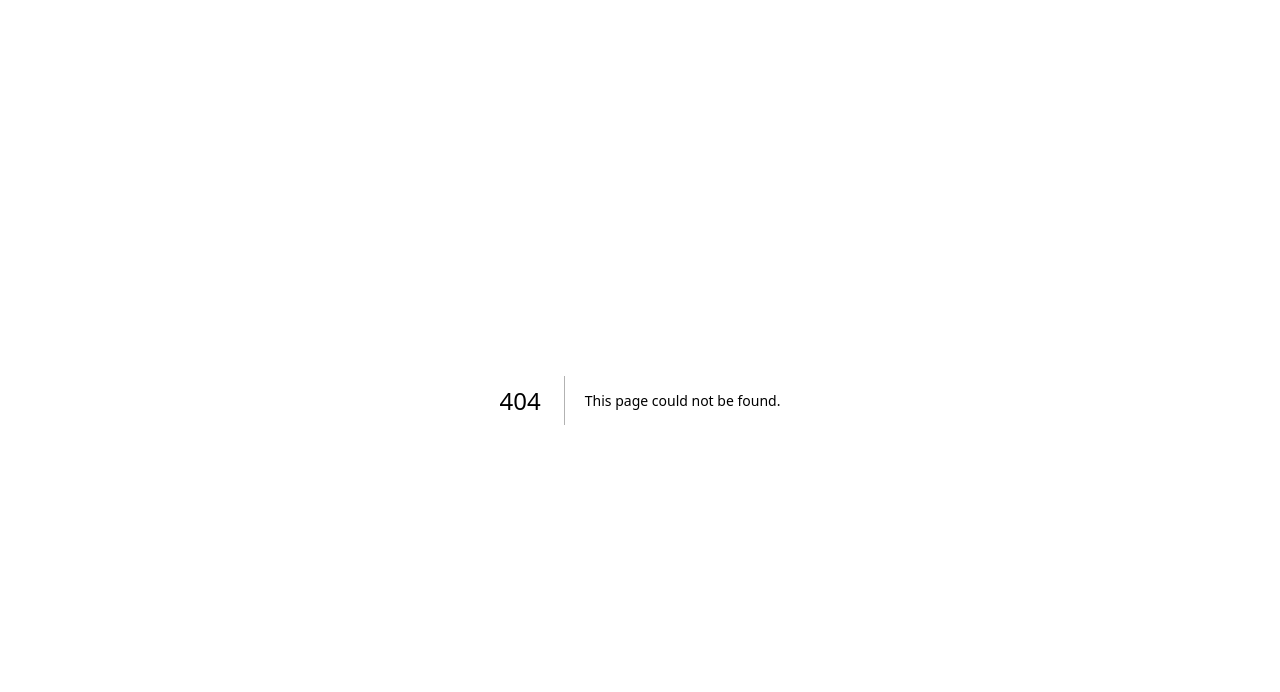
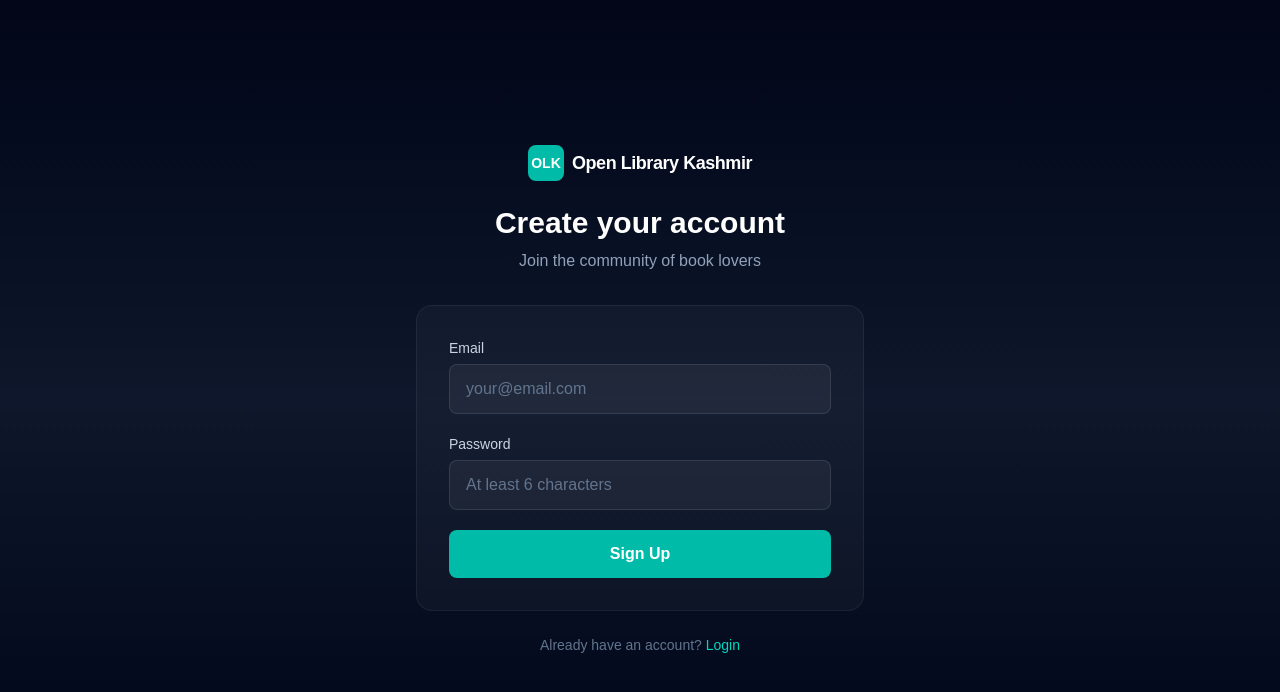
Before and after one commit to Owais-Saleem-Lone/olk, a Next.js app: page /register in a window 1280 px wide. Before the commit this address had no page. Shown: the top 692 px of the page. Built offline with nearby package versions, Linux system fonts and the light colour scheme; no server answers.

Commit message:
created user account

```diff
--- a/package.json
+++ b/package.json
@@ -9,6 +9,8 @@
     "lint": "eslint"
   },
   "dependencies": {
+    "@supabase/ssr": "^0.10.3",
+    "@supabase/supabase-js": "^2.106.2",
     "next": "16.2.6",
     "react": "19.2.4",
     "react-dom": "19.2.4"
--- /dev/null
+++ b/src/app/register/page.tsx
@@ -0,0 +1,95 @@
+"use client"
+
+import { useState } from 'react'
+import { createClient } from '@/lib/supabase/client'
+import Link from 'next/link'
+
+export default function RegisterPage() {
+  const supabase = createClient()
+  const [email, setEmail] = useState('')
+  const [password, setPassword] = useState('')
+  const [loading, setLoading] = useState(false)
+  const [message, setMessage] = useState('')
+
+  const handleSignUp = async (e: React.FormEvent) => {
+    e.preventDefault()
+    setLoading(true)
+    setMessage('')
+
+    const { error } = await supabase.auth.signUp({
+      email,
+      password,
+      options: {
+        emailRedirectTo: `${window.location.origin}/browse`,
+      }
+    })
+
+    if (error) {
+      setMessage(error.message)
+    } else {
+      setMessage('Check your email for the confirmation link!')
+    }
+    setLoading(false)
+  }
+
+  return (
+    <div className="min-h-screen bg-gradient-to-b from-slate-950 via-slate-900 to-slate-950 text-white flex items-center justify-center px-4">
+      <div className="w-full max-w-md">
+        <div className="text-center mb-8">
+          <Link href="/" className="inline-flex items-center gap-2 mb-6">
+            <div className="w-9 h-9 rounded-lg bg-teal-500 flex items-center justify-center font-bold text-sm">OLK</div>
+            <span className="text-lg font-semibold tracking-tight">Open Library Kashmir</span>
+          </Link>
+          <h1 className="text-3xl font-bold">Create your account</h1>
+          <p className="text-slate-400 mt-2">Join the community of book lovers</p>
+        </div>
+
+        <form onSubmit={handleSignUp} className="bg-white/[0.03] border border-white/[0.06] rounded-2xl p-8 space-y-5">
+
+          <div>
+            <label className="block text-sm font-medium text-slate-300 mb-1.5">Email</label>
+            <input
+              type="email"
+              required
+              value={email}
+              onChange={(e) => setEmail(e.target.value)}
+              className="w-full bg-white/5 border border-white/10 rounded-lg px-4 py-3 text-white placeholder-slate-500 focus:outline-none focus:ring-2 focus:ring-teal-500 focus:border-transparent"
+              placeholder="your@email.com"
+            />
+          </div>
+
+          <div>
+            <label className="block text-sm font-medium text-slate-300 mb-1.5">Password</label>
+            <input
+              type="password"
+              required
+              value={password}
+              onChange={(e) => setPassword(e.target.value)}
+              className="w-full bg-white/5 border border-white/10 rounded-lg px-4 py-3 text-white placeholder-slate-500 focus:outline-none focus:ring-2 focus:ring-teal-500 focus:border-transparent"
+              placeholder="At least 6 characters"
+            />
+          </div>
+
+          <button
+            type="submit"
+            disabled={loading}
+            className="w-full bg-teal-500 hover:bg-teal-400 disabled:opacity-50 text-white font-semibold py-3 rounded-lg transition-colors"
+          >
+            {loading ? 'Creating account...' : 'Sign Up'}
+          </button>
+
+          {message && (
+            <p className={`text-sm text-center ${message.includes('Check') ? 'text-teal-400' : 'text-red-400'}`}>
+              {message}
+            </p>
+          )}
+        </form>
+
+        <p className="text-center text-sm text-slate-500 mt-6">
+          Already have an account?{' '}
+          <Link href="/login" className="text-teal-400 hover:underline">Login</Link>
+        </p>
+      </div>
+    </div>
+  )
+}
--- /dev/null
+++ b/src/lib/supabase/client.ts
@@ -0,0 +1,8 @@
+import { createBrowserClient } from '@supabase/ssr'
+
+export function createClient() {
+  return createBrowserClient(
+    process.env.NEXT_PUBLIC_SUPABASE_URL!,
+    process.env.NEXT_PUBLIC_SUPABASE_ANON_KEY!
+  )
+}
```
Also changed, not shown: 1 other file (tests, documents, lock files or other folders).
